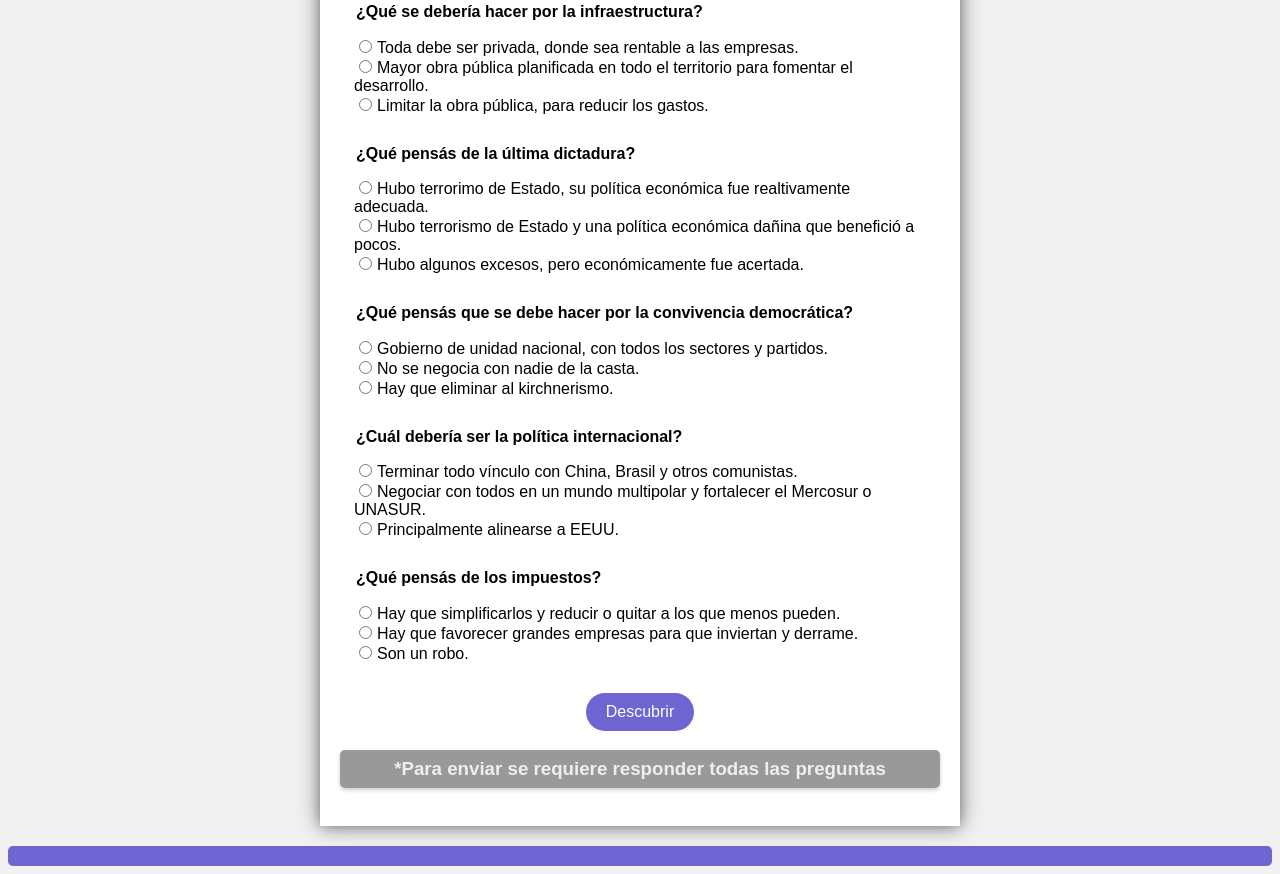
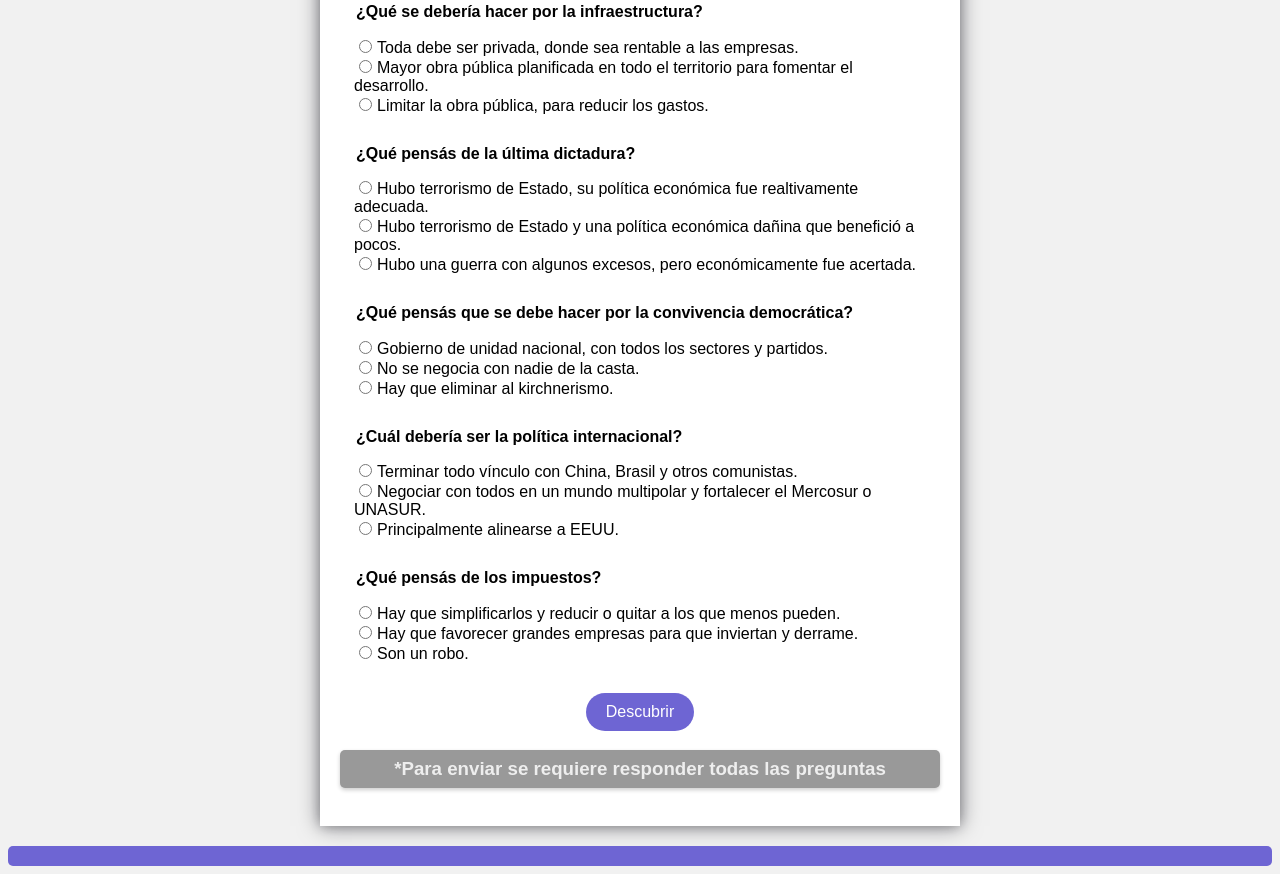
Before and after one commit to 2023argentina/2023argentina.github.io, a plain HTML site: page index.html in a window 1280 px wide. Shown: the part 1672-2546 px from the top of the page. Drawn offline with Linux system fonts and the light colour scheme.

Commit message:
s en terrorismo y guerra

```diff
--- a/index.html
+++ b/index.html
@@ -106,9 +106,9 @@
 
 		<fieldset>
 			<legend>¿Qué pensás de la última dictadura?</legend>
-			<input type="radio" name="q14" value="pato">Hubo terrorimo de Estado, su política económica fue realtivamente adecuada.<br>
+			<input type="radio" name="q14" value="pato">Hubo terrorismo de Estado, su política económica fue realtivamente adecuada.<br>
 			<input type="radio" name="q14" value="massa">Hubo terrorismo de Estado y una política económica dañina que benefició a pocos.<br>
-			<input type="radio" name="q14" value="milei">Hubo algunos excesos, pero económicamente fue acertada.<br>
+			<input type="radio" name="q14" value="milei">Hubo una guerra con algunos excesos, pero económicamente fue acertada.<br>
 		</fieldset>
 
 		<fieldset>
```
